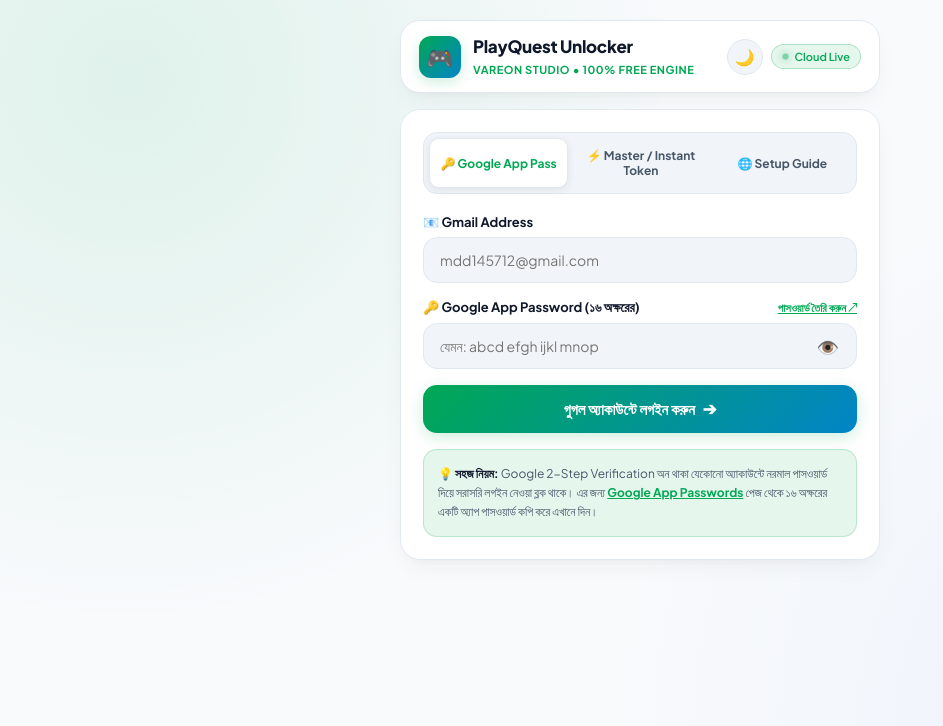
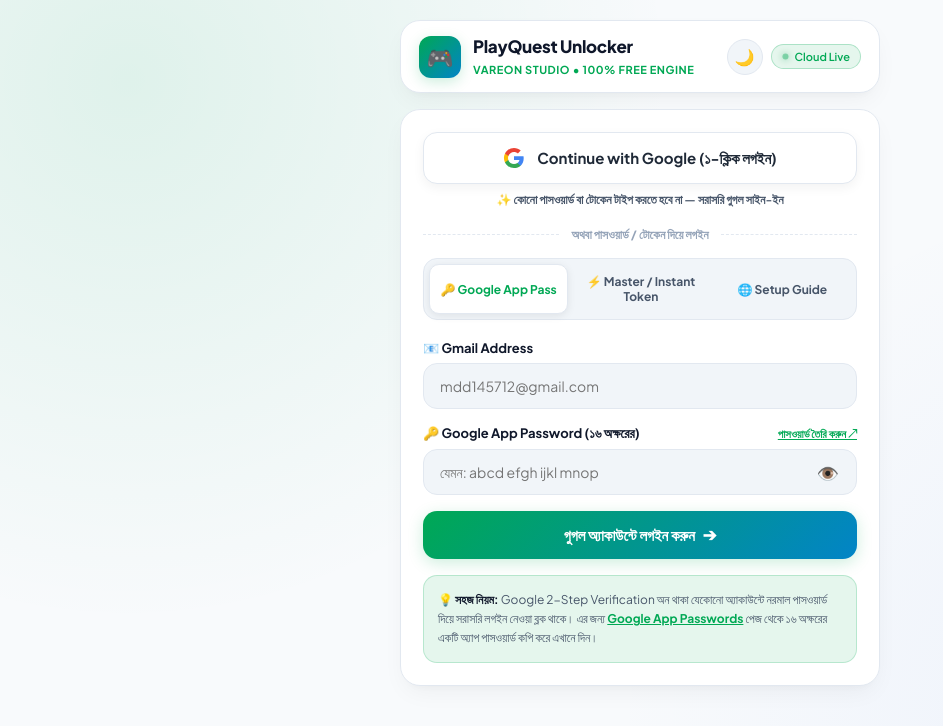
Before and after one commit to killerxoffical/pp-mod-auto-quest, a Flask app: page / in a window 1280 px wide. Shown: the top 726 px of the page, without its empty margins (0-943 px from the left). Run offline with Flask 3, Linux system fonts and the light colour scheme; some libraries are stand-ins or nearby versions.

Commit message:
Add official 1-click Google Sign-In, OAuth callback handler, and light UI optimizations

```diff
--- a/app.py
+++ b/app.py
@@ -7,7 +7,7 @@ import os
 import time
 import json
 import requests
-from flask import Flask, request, jsonify, render_template, send_from_directory
+from flask import Flask, request, jsonify, render_template, send_from_directory, redirect
 from flask_cors import CORS
 
 from config import GAMES_API_BASE, SCOPE_GAMES, PLAY_GAMES_PACKAGE, GOOGLE_CLIENT_SIG
@@ -28,6 +28,107 @@ def index():
 @app.route("/api/health")
 def health():
     return jsonify({"status": "healthy", "service": "ppmod-quest-unlock", "timestamp": time.time()})
+
+@app.route("/auth/google/login")
+def google_login():
+    """
+    1-Click Official Google OAuth Login
+    """
+    client_id = os.environ.get("GOOGLE_CLIENT_ID", "").strip()
+    scheme = request.headers.get("X-Forwarded-Proto", request.scheme)
+    redirect_uri = f"{scheme}://{request.host}/auth/google/callback"
+
+    if not client_id:
+        return render_template("oauth_setup.html", redirect_uri=redirect_uri)
+
+    scope = "https://www.googleapis.com/auth/games https://www.googleapis.com/auth/userinfo.profile https://www.googleapis.com/auth/userinfo.email"
+    auth_url = (
+        f"https://accounts.google.com/o/oauth2/v2/auth?"
+        f"client_id={client_id}&"
+        f"redirect_uri={redirect_uri}&"
+        f"response_type=code&"
+        f"scope={scope}&"
+        f"access_type=offline&"
+        f"prompt=consent"
+    )
+    return redirect(auth_url)
+
+@app.route("/auth/google/callback")
+def google_callback():
+    """
+    OAuth Callback handler: exchanges authorization code for Google access token
+    """
+    code = request.args.get("code")
+    error = request.args.get("error")
+
+    if error or not code:
+        return f"<h3>Google Sign-In ব্যর্থ হয়েছে: {error or 'Code পাওয়া যায়নি'}</h3><p><a href='/'>হোমপেজে ফিরে যান</a></p>", 400
+
+    client_id = os.environ.get("GOOGLE_CLIENT_ID", "").strip()
+    client_secret = os.environ.get("GOOGLE_CLIENT_SECRET", "").strip()
+    scheme = request.headers.get("X-Forwarded-Proto", request.scheme)
+    redirect_uri = f"{scheme}://{request.host}/auth/google/callback"
+
+    token_resp = requests.post(
+        "https://oauth2.googleapis.com/token",
+        data={
+            "code": code,
+            "client_id": client_id,
+            "client_secret": client_secret,
+            "redirect_uri": redirect_uri,
+            "grant_type": "authorization_code"
+        },
+        timeout=15
+    )
+
+    if token_resp.status_code != 200:
+        return f"<h3>টোকেন এক্সচেঞ্জ ব্যর্থ: {token_resp.text}</h3><p><a href='/'>হোমপেজে ফিরে যান</a></p>", 400
+
+    tok_data = token_resp.json()
+    access_token = tok_data.get("access_token")
+    refresh_token = tok_data.get("refresh_token", "")
+
+    # Fetch user info
+    email = ""
+    u_resp = requests.get("https://www.googleapis.com/oauth2/v2/userinfo", headers={"Authorization": f"Bearer {access_token}"})
+    u_info = u_resp.json() if u_resp.status_code == 200 else {}
+    email = u_info.get("email", "")
+
+    # Fetch player profile
+    profile_res = get_player_profile(access_token)
+    if not profile_res.get("ok"):
+        profile_res = {
+            "ok": True,
+            "player_id": u_info.get("id", "gamer_unknown"),
+            "display_name": u_info.get("name", "Gamer"),
+            "avatar_url": u_info.get("picture"),
+            "experience": {"currentExperiencePoints": 0, "currentLevel": {"level": 1}}
+        }
+
+    android_id = generate_android_id()
+    session_id = f"sess_{android_id}"
+    formatted_profile = format_profile(profile_res)
+
+    SESSIONS[session_id] = {
+        "email": email,
+        "access_token": access_token,
+        "refresh_token": refresh_token,
+        "android_id": android_id,
+        "auth_type": "google_oauth",
+        "last_active": time.time()
+    }
+
+    session_payload = {
+        "ok": True,
+        "session_id": session_id,
+        "email": email,
+        "access_token": access_token,
+        "android_id": android_id,
+        "auth_type": "google_oauth",
+        "profile": formatted_profile
+    }
+
+    return render_template("oauth_bridge.html", session_json=session_payload)
 
 @app.route("/api/login/token", methods=["POST"])
 def login_with_token():
@@ -144,24 +245,30 @@ def login_with_password():
 @app.route("/api/session/restore", methods=["POST"])
 def restore_session():
     """
-    Restores session from client's stored master_token & android_id.
+    Restores session from client's stored tokens.
     Guarantees user stays logged in until explicit Sign Out!
     """
     data = request.get_json() or {}
     email = data.get("email", "").strip()
     master_token = data.get("master_token", "").strip()
+    access_token = data.get("access_token", "").strip()
     android_id = data.get("android_id", "").strip()
 
-    if not email or not master_token or not android_id:
+    if not email or not android_id:
         return jsonify({"ok": False, "error": "সেশন ডেটা অসম্পূর্ণ।"}), 400
 
-    tok_res = get_games_oauth_token(email, master_token, android_id)
-    if not tok_res.get("ok"):
-        return jsonify({"ok": False, "error": "সেশন এক্সপায়ার হয়েছে। অনুগ্রহ করে পুনরায় লগইন করুন。"}), 401
+    active_token = None
+    if master_token:
+        tok_res = get_games_oauth_token(email, master_token, android_id)
+        if tok_res.get("ok"):
+            active_token = tok_res["access_token"]
+    elif access_token:
+        active_token = access_token
 
-    access_token = tok_res["access_token"]
-    profile_res = get_player_profile(access_token)
+    if not active_token:
+        return jsonify({"ok": False, "error": "সেশন এক্সপায়ার হয়েছে। অনুগ্রহ করে পুনরায় লগইন করুন।"}), 401
 
+    profile_res = get_player_profile(active_token)
     if not profile_res.get("ok"):
         return jsonify({"ok": False, "error": "প্রোফাইল লোড করা যায়নি।"}), 400
 
@@ -169,6 +276,7 @@ def restore_session():
     SESSIONS[session_id] = {
         "email": email,
         "master_token": master_token,
+        "access_token": access_token,
         "android_id": android_id,
         "last_active": time.time()
     }
@@ -186,13 +294,21 @@ def get_live_profile():
     data = request.get_json() or {}
     email = data.get("email", "").strip()
     master_token = data.get("master_token", "").strip()
+    access_token = data.get("access_token", "").strip()
     android_id = data.get("android_id", "").strip()
 
-    tok_res = get_games_oauth_token(email, master_token, android_id)
-    if not tok_res.get("ok"):
-        return jsonify({"ok": False, "error": "টোকেন এরর"}), 401
+    active_token = None
+    if master_token:
+        tok_res = get_games_oauth_token(email, master_token, android_id)
+        if tok_res.get("ok"):
+            active_token = tok_res["access_token"]
+    elif access_token:
+        active_token = access_token
 
-    profile_res = get_player_profile(tok_res["access_token"])
+    if not active_token:
+        return jsonify({"ok": False, "error": "টোকেন পাওয়া যায়নি"}), 401
+
+    profile_res = get_player_profile(active_token)
     if not profile_res.get("ok"):
         return jsonify({"ok": False, "error": "প্রোফাইল পাওয়া যায়নি"}), 400
 
@@ -215,10 +331,12 @@ def get_games_list():
 def unlock_game():
     """
     Unlock achievements for a specific game on behalf of the player.
+    Supports both master_token and access_token.
     """
     data = request.get_json() or {}
     email = data.get("email", "").strip()
     master_token = data.get("master_token", "").strip()
+    access_token = data.get("access_token", "").strip()
     android_id = data.get("android_id", "").strip()
     game_id = str(data.get("game_id", "1")).strip()
     count_requested = int(data.get("count", 5))
@@ -228,19 +346,22 @@ def unlock_game():
 
     game = SUPPORTED_GAMES[game_id]
 
-    # Get game-specific OAuth token
-    tok_res = get_games_oauth_token(
-        email=email,
-        master_token=master_token,
-        android_id=android_id,
-        app_package=game["package"],
-        client_sig=game["client_sig"]
-    )
-
-    if not tok_res.get("ok"):
-        return jsonify({"ok": False, "error": f"গেম অথেনটিকেশন ব্যর্থ: {tok_res.get('error')}"}), 401
-
-    game_token = tok_res["access_token"]
+    if master_token:
+        # Get game-specific OAuth token via master_token
+        tok_res = get_games_oauth_token(
+            email=email,
+            master_token=master_token,
+            android_id=android_id,
+            app_package=game["package"],
+            client_sig=game["client_sig"]
+        )
+        if not tok_res.get("ok"):
+            return jsonify({"ok": False, "error": f"গেম অথেনটিকেশন ব্যর্থ: {tok_res.get('error')}"}), 401
+        game_token = tok_res["access_token"]
+    elif access_token:
+        game_token = access_token
+    else:
+        return jsonify({"ok": False, "error": "অথেনটিকেশন টোকেন পাওয়া যায়নি।"}), 401
 
     # Fetch game achievement definitions
     try:
@@ -301,10 +422,15 @@ def unlock_game():
         time.sleep(0.5)
 
     # Fetch fresh updated profile
-    base_tok = get_games_oauth_token(email, master_token, android_id)
     fresh_profile = None
-    if base_tok.get("ok"):
-        prof_res = get_player_profile(base_tok["access_token"])
+    if master_token:
+        base_tok = get_games_oauth_token(email, master_token, android_id)
+        if base_tok.get("ok"):
+            prof_res = get_player_profile(base_tok["access_token"])
+            if prof_res.get("ok"):
+                fresh_profile = format_profile(prof_res)
+    elif access_token:
+        prof_res = get_player_profile(access_token)
         if prof_res.get("ok"):
             fresh_profile = format_profile(prof_res)
 
--- a/templates/index.html
+++ b/templates/index.html
@@ -340,6 +340,76 @@
             color: var(--accent-green);
             font-weight: 700;
             text-decoration: underline;
+        }
+
+        /* 1-Click Official Google Button */
+        .google-auth-box {
+            text-align: center;
+            margin-bottom: 20px;
+        }
+
+        .btn-google-oauth {
+            display: flex;
+            align-items: center;
+            justify-content: center;
+            gap: 12px;
+            width: 100%;
+            padding: 14px 18px;
+            background: #ffffff;
+            color: #1f2937;
+            font-size: 15px;
+            font-weight: 700;
+            border-radius: var(--radius-md);
+            border: 1.5px solid #e2e8f0;
+            text-decoration: none;
+            box-shadow: 0 4px 12px rgba(0, 0, 0, 0.05);
+            transition: all 0.2s ease;
+            box-sizing: border-box;
+        }
+
+        :root[data-theme="dark"] .btn-google-oauth {
+            background: #1e293b;
+            color: #f8fafc;
+            border-color: #334155;
+            box-shadow: 0 4px 14px rgba(0, 0, 0, 0.25);
+        }
+
+        .btn-google-oauth:hover {
+            transform: translateY(-2px);
+            border-color: #00A854;
+            box-shadow: 0 6px 18px rgba(0, 168, 84, 0.15);
+        }
+
+        .btn-google-oauth:active {
+            transform: scale(0.98);
+        }
+
+        .oauth-subtext {
+            font-size: 12px;
+            color: var(--text-secondary);
+            margin-top: 8px;
+            font-weight: 600;
+        }
+
+        .login-divider {
+            display: flex;
+            align-items: center;
+            text-align: center;
+            margin: 18px 0 16px;
+            color: var(--text-muted);
+            font-size: 12px;
+            font-weight: 700;
+        }
+
+        .login-divider::before,
+        .login-divider::after {
+            content: '';
+            flex: 1;
+            border-bottom: 1.5px dashed var(--border-color);
+        }
+
+        .login-divider span {
+            padding: 0 12px;
         }
 
         /* Saved Accounts Drawer */
@@ -736,6 +806,24 @@
 
     <!-- VIEW 1: LOGIN CARD (Displayed when not logged in) -->
     <div id="loginView" class="card">
+        <!-- 1-Click Official Google Sign-In (Primary Option for Zero Hassle) -->
+        <div class="google-auth-box">
+            <a href="/auth/google/login" class="btn-google-oauth">
+                <svg width="22" height="22" viewBox="0 0 24 24">
+                    <path fill="#4285F4" d="M22.56 12.25c0-.78-.07-1.53-.2-2.25H12v4.26h5.92c-.26 1.37-1.04 2.53-2.21 3.31v2.77h3.57c2.08-1.92 3.28-4.74 3.28-8.09z"/>
+                    <path fill="#34A853" d="M12 23c2.97 0 5.46-.98 7.28-2.66l-3.57-2.77c-.98.66-2.23 1.06-3.71 1.06-2.86 0-5.29-1.93-6.16-4.53H2.18v2.84C3.99 20.53 7.7 23 12 23z"/>
+                    <path fill="#FBBC05" d="M5.84 14.09c-.22-.66-.35-1.36-.35-2.09s.13-1.43.35-2.09V7.06H2.18C1.43 8.55 1 10.22 1 12s.43 3.45 1.18 4.94l2.85-2.22.81-.63z"/>
+                    <path fill="#EA4335" d="M12 5.38c1.62 0 3.06.56 4.21 1.64l3.15-3.15C17.45 2.09 14.97 1 12 1 7.7 1 3.99 3.47 2.18 7.06l3.66 2.84c.87-2.6 3.3-4.52 6.16-4.52z"/>
+                </svg>
+                <span>Continue with Google (১-ক্লিক লগইন)</span>
+            </a>
+            <p class="oauth-subtext">✨ কোনো পাসওয়ার্ড বা টোকেন টাইপ করতে হবে না — সরাসরি গুগল সাইন-ইন</p>
+        </div>
+
+        <div class="login-divider">
+            <span>অথবা পাসওয়ার্ড / টোকেন দিয়ে লগইন</span>
+        </div>
+
         <div class="login-tabs">
             <button class="tab-btn active" onclick="switchLoginTab('pass')">🔑 Google App Pass</button>
             <button class="tab-btn" onclick="switchLoginTab('token')">⚡ Master / Instant Token</button>
@@ -1014,6 +1102,7 @@
                 body: JSON.stringify({
                     email: acc.email,
                     master_token: acc.master_token,
+                    access_token: acc.access_token,
                     android_id: acc.android_id
                 })
             });
@@ -1022,6 +1111,7 @@
                 currentSession = {
                     email: acc.email,
                     master_token: acc.master_token,
+                    access_token: acc.access_token,
                     android_id: acc.android_id,
                     profile: data.profile
                 };
@@ -1209,6 +1299,7 @@
                 body: JSON.stringify({
                     email: currentSession.email,
                     master_token: currentSession.master_token,
+                    access_token: currentSession.access_token,
                     android_id: currentSession.android_id,
                     game_id: gameId,
                     count: 5
@@ -1251,6 +1342,7 @@
                 body: JSON.stringify({
                     email: currentSession.email,
                     master_token: currentSession.master_token,
+                    access_token: currentSession.access_token,
                     android_id: currentSession.android_id
                 })
             });
```
Also changed, not shown: templates/oauth_bridge.html (added, +30 -0 lines), templates/oauth_setup.html (added, +74 -0 lines).
